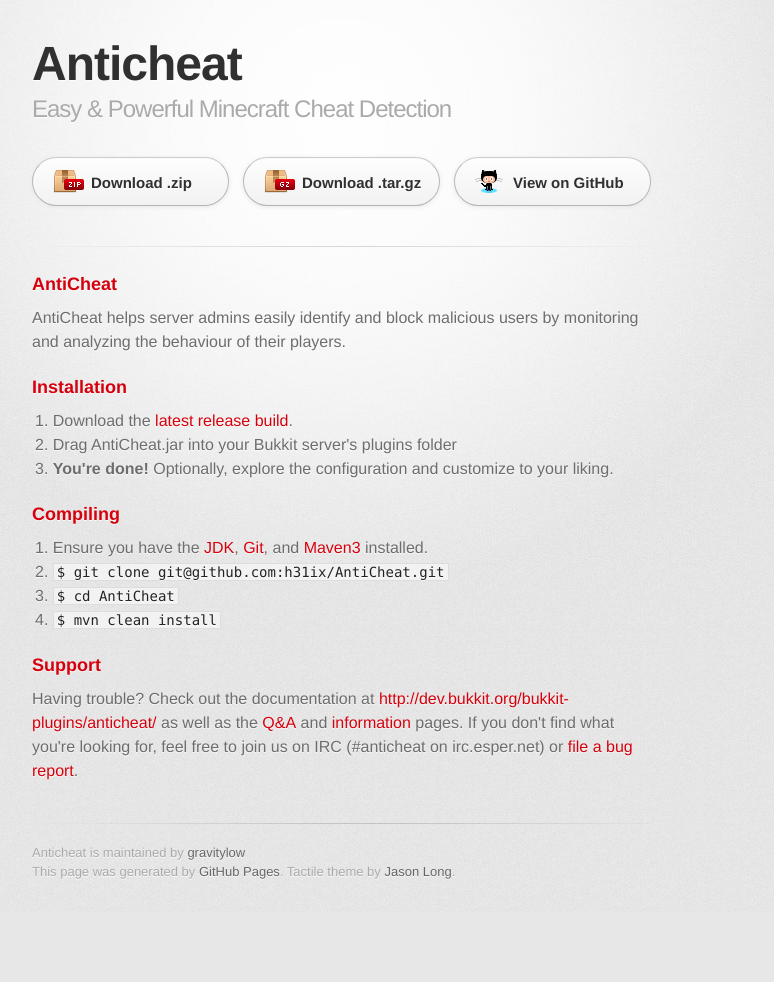
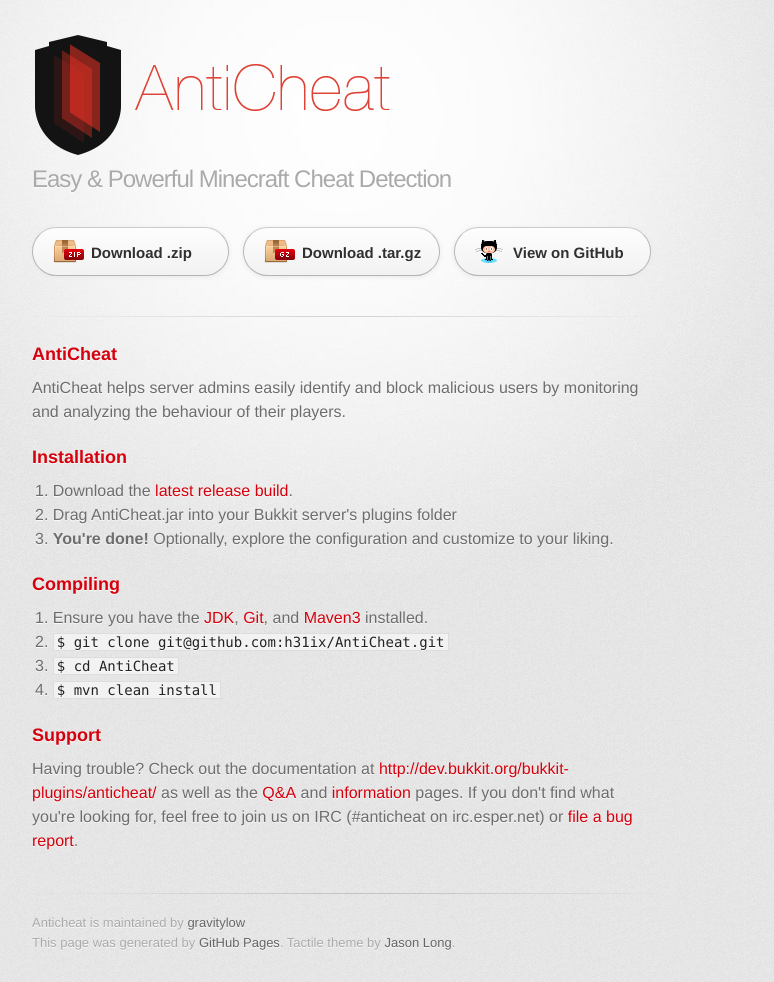
Before and after one commit to gravitylow/AntiCheat, a plain HTML site: page index.html in a window 1280 px wide. Shown: the whole page, without its empty margins (298-1072 px from the left). Before the commit the page ends 912 px from the top, so only its background shows below. Drawn offline with Linux system fonts and the light colour scheme; a web font is replaced by a local one.

Commit message:
Use AntiCheat logo as header

```diff
--- a/index.html
+++ b/index.html
@@ -18,7 +18,7 @@
       <div class="inner">
 
         <header>
-          <h1>Anticheat</h1>
+          <img src="images/anticheat-icon-text.png">
           <h2>Easy &amp; Powerful Minecraft Cheat Detection</h2>
         </header>
 
```
Also changed, not shown: images/anticheat-icon-text.png (added).
